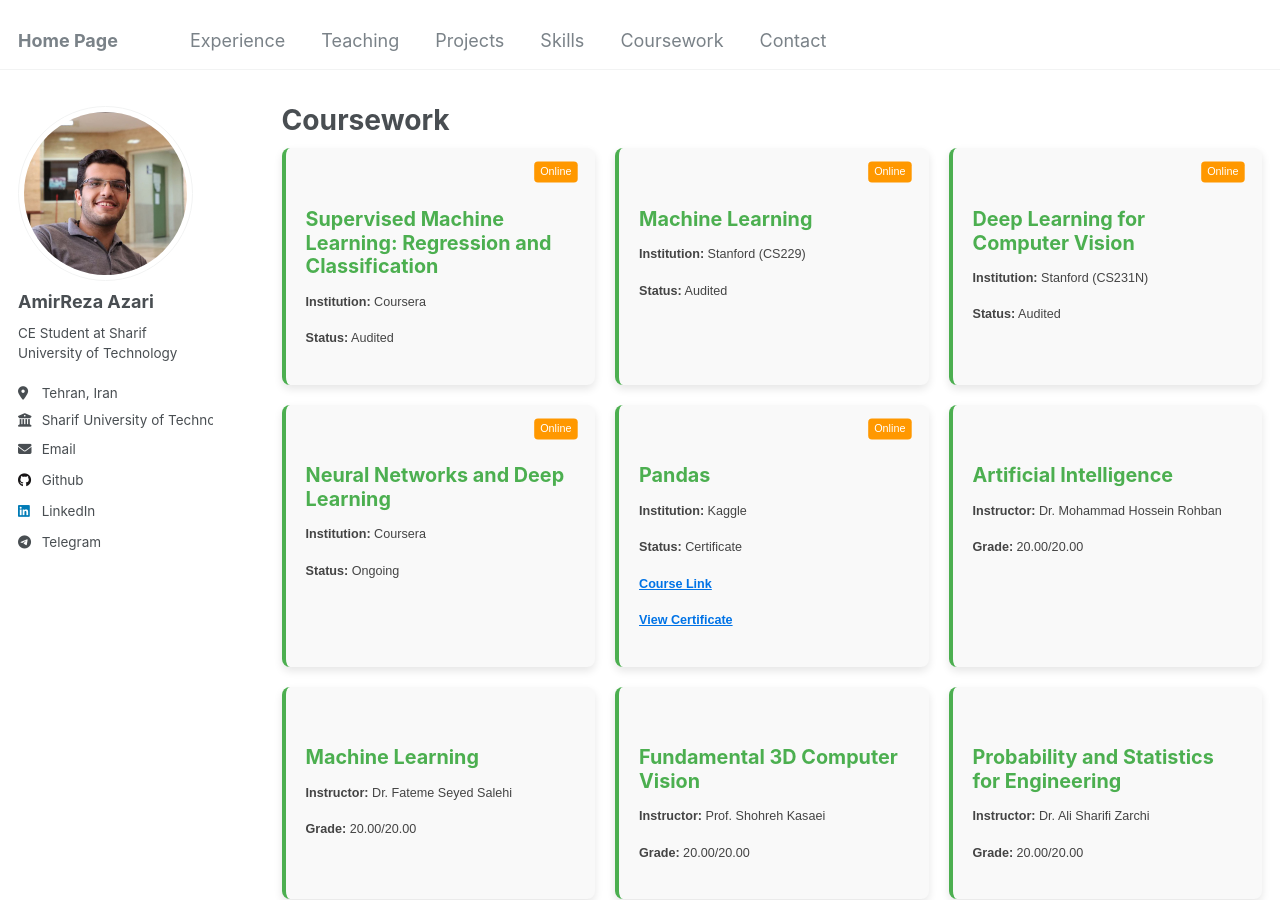
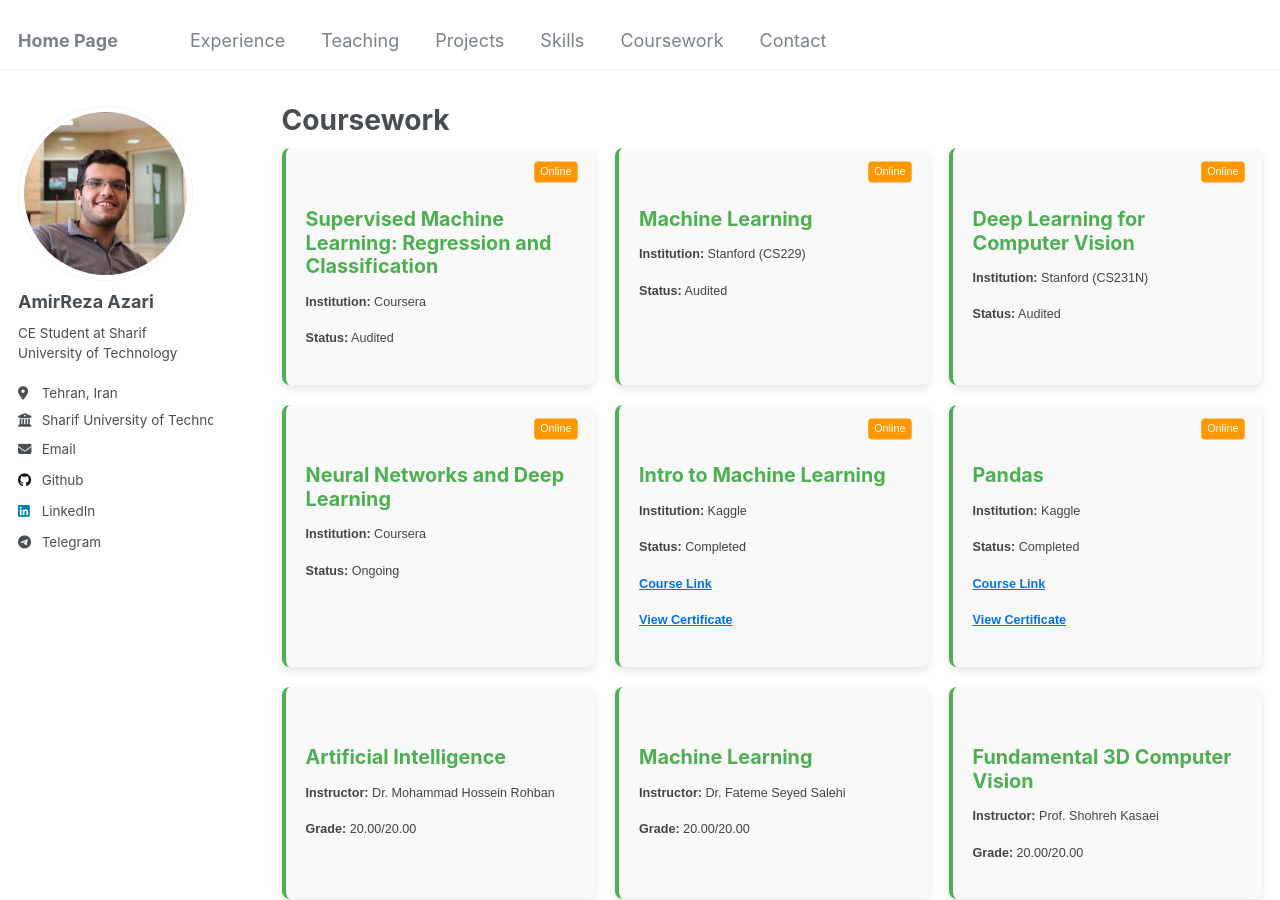
Before and after one commit to Amirreza81/Amirreza81.github.io, a Jekyll site: the page built from _pages/cws.md, in a window 1280 px wide and 900 px high. Built offline with Jekyll 4.4.1, drawn with Linux system fonts in a browser that asks for light colours.

Commit message:
add new course

```diff
--- a/_pages/cws.md
+++ b/_pages/cws.md
@@ -37,9 +37,18 @@ author_profile: true
   </div>
 
   <div class="course-card online-course animated-card" style="--delay: 3;">
+  <h4>Intro to Machine Learning</h4>
+  <p><strong>Institution:</strong> Kaggle</p>
+  <p><strong>Status:</strong> Completed</p>
+  <p><a href="https://www.kaggle.com/learn/intro-to-machine-learning" class="course-link" target="_blank">Course Link</a></p>
+  <p><a href="https://www.kaggle.com/learn/certification/amirrezaazari/intro-to-machine-learning" class="certificate-link" target="_blank">View Certificate</a></p>
+  <span class="label">Online</span>
+  </div>
+
+  <div class="course-card online-course animated-card" style="--delay: 3;">
   <h4>Pandas</h4>
   <p><strong>Institution:</strong> Kaggle</p>
-  <p><strong>Status:</strong> Certificate</p>
+  <p><strong>Status:</strong> Completed</p>
   <p><a href="https://www.kaggle.com/learn/pandas" class="course-link" target="_blank">Course Link</a></p>
   <p><a href="https://www.kaggle.com/learn/certification/amirrezaazari/pandas" class="certificate-link" target="_blank">View Certificate</a></p>
   <span class="label">Online</span>
```
